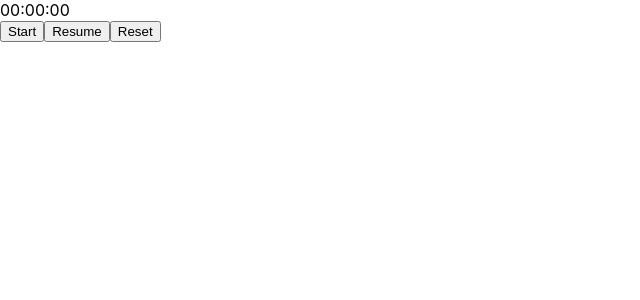
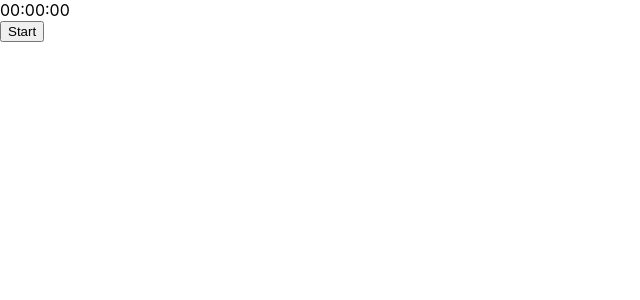
Before and after one commit to webquiza/soundbreak, a React (Create React App) app: page / in a window 1280 px wide. Shown: the top 300 px of the page, without its empty margins (0-640 px from the left). Built offline with nearby package versions, Linux system fonts and the light colour scheme.

Commit message:
add button display conditional rendering

```diff
--- a/src/App.js
+++ b/src/App.js
@@ -34,17 +34,27 @@ function App() {
       <div>
         {/*minutes*/}
         <span>{("0" + Math.floor((time / 60000) % 100)).slice(-2)}:</span>
+
         {/*seconds*/}
         <span>{("0" + Math.floor((time / 1000) % 60)).slice(-2)}:</span>
+
         {/*hundredth of a second*/}
         <span>{("0" + ((time / 10) % 100)).slice(-2)}</span>
       </div>
+
       <div>
         {/* when buttons are clicked, it sets timer to true or false. Each have conditional rendering*/}
-        {!timerOn && <button onClick={() => setTimeOn(true)}>Start</button>}
+        {!timerOn && time === 0 && (
+          <button onClick={() => setTimeOn(true)}>Start</button>
+        )}
+
         {timerOn && <button onClick={() => setTimeOn(false)}>Stop</button>}
-        {!timerOn && <button onClick={() => setTimeOn(true)}>Resume</button>}
-        {!timerOn && (
+
+        {!timerOn && time !== 0 && (
+          <button onClick={() => setTimeOn(true)}>Resume</button>
+        )}
+
+        {!timerOn && time > 0 && (
           //when button is clicked, it sets timer to zero
           <button onClick={() => setTime(0)}>Reset</button>
         )}
```
